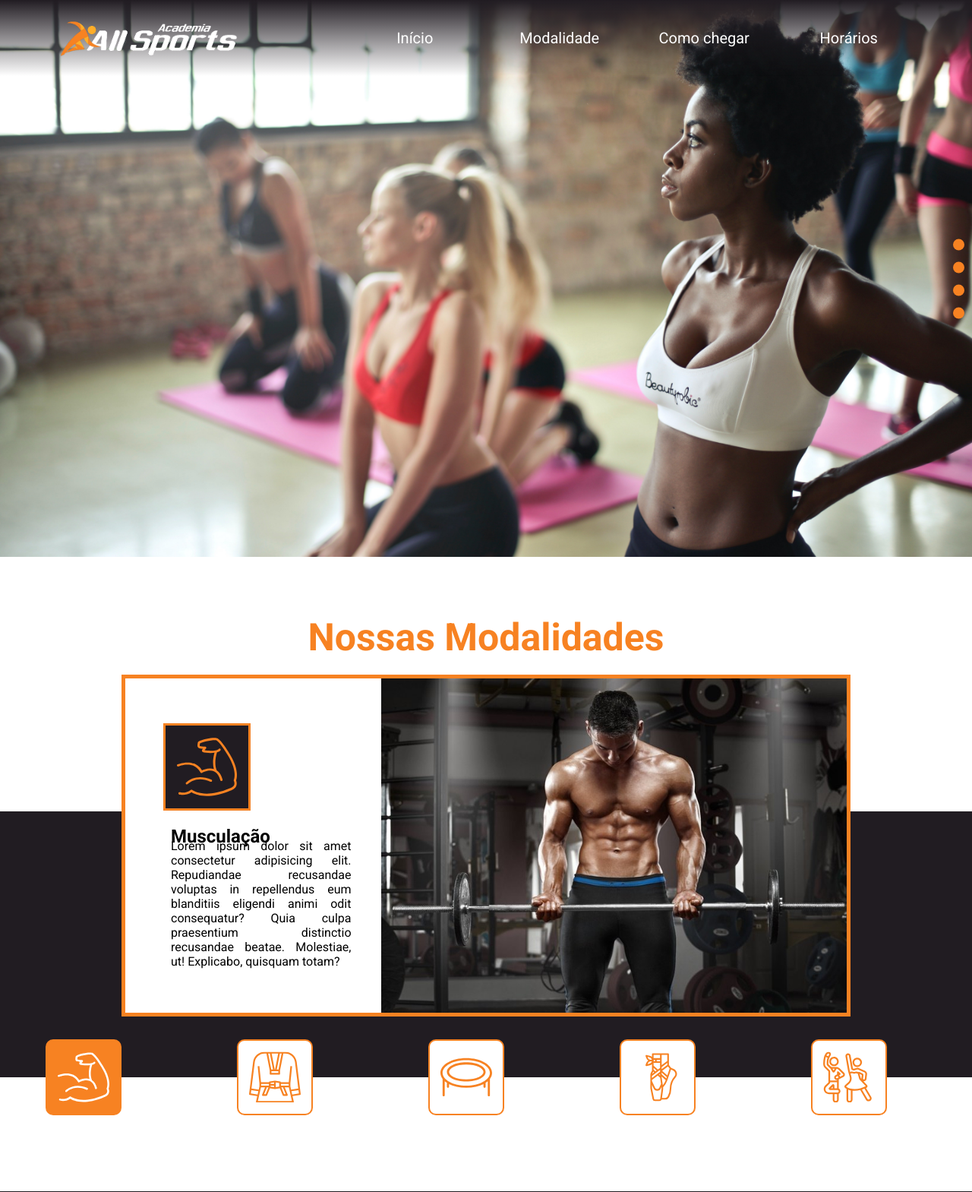
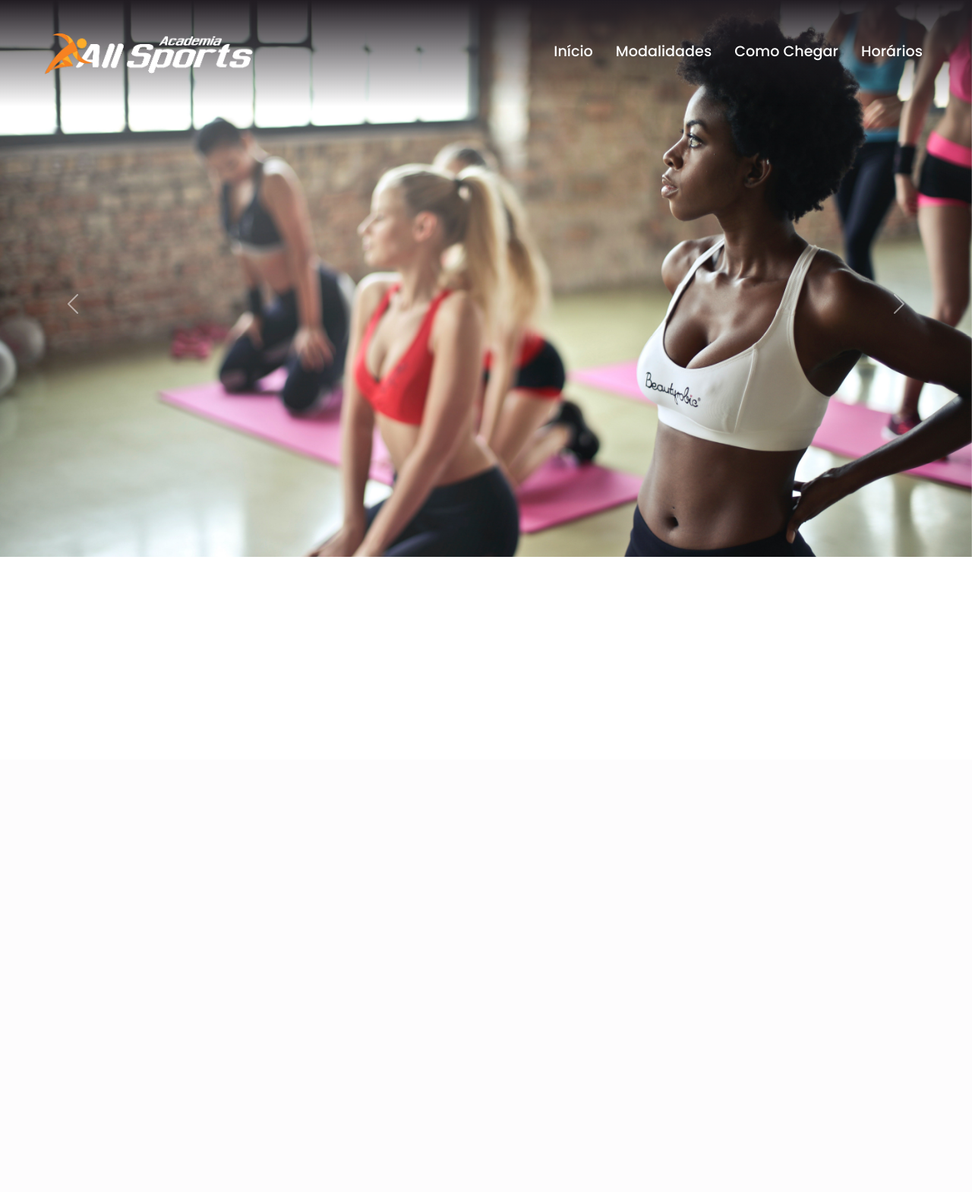
Before and after one commit to luiz-k-alencar/Academia-All-Sport, a PHP site: page / in a window 1280 px wide. Shown: the top 1569 px of the page at 76% size. After the commit the page ends 733 px from the top, so only its background shows below. Run offline with PHP 8.4, Linux system fonts and the light colour scheme.

Commit message:
Banner and Header

```diff
--- a/css/style.css
+++ b/css/style.css
@@ -1,9 +1,10 @@
-* {
+@import url('https://fonts.googleapis.com/css?family=Poppins:200,300,400,500,600,700,800,900%display=swap');
+
+*{
+  font-family: 'Poppins', sans-serif;
+  box-sizing: border-box;
+  padding: 0;
   margin: 0;
-  padding: 0;
-  list-style: none;
-  box-sizing: border-box;
-  font-family: "Roboto";
 }
 
 a {
@@ -11,175 +12,101 @@ a {
   text-decoration: none;
 }
 
-section {
-  padding-top: 10px;
+/* HEADER */
+
+header{
+  background-image: linear-gradient(to bottom, rgb(33, 28, 34), transparent);
+  justify-content: space-between;
+  padding: 20px 50px;
+  align-items: center;
+  transition: 500ms;
+  position: fixed;
+  display: flex;
+  z-index: 1000;
+  width: 100%;
+  left: 0;
+  top: 0;
 }
 
-/* HEADER */
+header.sticky{
+  box-shadow: 0 5px 20px rgba(0, 0, 0, 0.1);
+  background-color: #fff;
+  background-image: none;
+  padding: 0px 50px;
+}
 
-.header {
-  background-image: linear-gradient(to bottom, rgb(33, 28, 34), transparent);
-  position: sticky;
-  top: 0px;
-  padding: 5px;
-  z-index: 2;
+header .logo{
   height: 100px;
 }
 
-.headerFixed {
-  background-color: white;
-  background-image: none;
-  color: #f78222;
-  border-bottom: 5px solid #f78222;
-
-  transition: 1000ms;
-}
-
-.logoHeaderDiv {
-  display: inline-block;
-  margin-left: 5%;
-  padding: 3px;
-  width: 20%;
-}
-
-.academiaLogo {
-  width: 100%;
-  border-radius: 10px;
-}
-
-.academiaLogoWhite {
+header .black{
   display: none;
 }
 
-.displayNone {
+header .white{
+  display: flex
+}
+
+header.sticky .black{
+ display: flex;
+}
+
+header.sticky .white{
   display: none;
 }
 
-.academiaLogoBlack {
-  width: 100%;
-  border-radius: 10px;
-  display: block;
+header ul{
+  position: relative;
+  margin-bottom: 0px;
+  display: flex;
 }
 
-.menuDiv {
-  display: inline-block;
-  padding: 3px;
-  width: 60%;
-  text-align: center;
-  position: absolute;
-  top: 50%;
-  right: 5%;
-  transform: translateY(-50%);
+header ul li{
+  position: relative;
+  list-style: none;
 }
 
-.menu {
-  display: grid;
-  grid-template-columns: 1fr 1fr 1fr 1fr;
+header ul li a {
+  border-bottom: 4px solid transparent;
+  text-decoration: none;
+  display: inline-block;
+  position: relative;
+  text-align: center;
+  transition: 200ms;
+  font-size: 1.2em;
+  margin: 0px 15px;
+  font-weight: 500;
+  color: #fff;
 }
 
-.option {
-  font-size: 20px;
-  padding: 15px;
-  font-family: "Roboto";
-  color: white;
-
-  transition: 20ms;
-}
-
-.optionFixed {
-  font-weight: bold;
+header.sticky ul li a{
   color: #f78222;
 }
 
-.option:hover {
+header ul li a:hover{
+  border-bottom: 4px solid #f78222;
   font-weight: bold;
-  border-bottom: 3px solid #f78222;
+  color: #fff;
+}
+
+header.sticky ul li a:hover{
+  color: #f78222;
 }
 
 /* MAIN */
 
-/* SECTION-1 */
+/* BANNER */
 
-.carrocelSection {
-  height: 85vh;
+.carousel,
+.slide{
+  height: 100vh;
+  overflow: hidden;
 }
 
-.carrocelDiv {
-  position: absolute;
-  top: 0px;
-  width: 100%;
-  height: 100vh;
-  overflow: hidden;
-  z-index: 1;
-}
 
-.slider {
-  position: relative;
-  display: block;
-  margin: auto;
-}
+/*
 
-.slider li {
-  position: absolute;
-  list-style: none;
-}
-
-.slider img {
-  vertical-align: top;
-  margin: auto;
-  width: 100%;
-  height: 100%;
-}
-
-.slider input {
-  display: none;
-}
-
-.slider label {
-  position: absolute;
-  display: block;
-  right: 10px;
-  cursor: pointer;
-  border-radius: 10px;
-  width: 15px;
-  height: 15px;
-  background-color: #f78222;
-  z-index: 10;
-}
-
-.slider li:nth-child(1) label {
-  top: calc(50% - 45px);
-  transform: translateY(-50%);
-}
-
-.slider li:nth-child(2) label {
-  top: calc(50% - 15px);
-  transform: translateY(-50%);
-}
-
-.slider li:nth-child(3) label {
-  top: calc(50% + 15px);
-  transform: translateY(-50%);
-}
-
-.slider li:nth-child(4) label {
-  top: calc(50% + 45px);
-  transform: translateY(-50%);
-}
-
-.slider img {
-  opacity: 0;
-  visibility: hidden;
-  transition: 1000ms;
-}
-
-.slider li input:checked ~ img {
-  opacity: 1;
-  visibility: visible;
-  z-index: 10;
-}
-
-/* SECTION-2 */
+SECTION-2
 
 .titulo {
   color: #f78222;
@@ -192,7 +119,6 @@ section {
 .modalidadesContainer {
   position: relative;
   height: 350px;
-  /* height: 500px; */
   background-color: #211c22;
   margin: 200px 0px 150px 0px;
 }
@@ -201,8 +127,7 @@ section {
   position: absolute;
   width: 75%;
   height: 450px;
-  /* width: 80%;
-  height: 600px; */
+
   top: -180px;
   left: 50%;
   transform: translateX(-50%);
@@ -316,7 +241,7 @@ section {
   transform: translateY(-50%);
 }
 
-/* SECTION-3 */
+SECTION-3
 
 .comoChegarSection {
   background-color: #211c22;
@@ -379,7 +304,7 @@ section {
   background-color: white;
 }
 
-/* SECTION-4 */
+SECTION-4
 
 .horariosSection {
   background-color: #211c22;
@@ -398,7 +323,7 @@ section {
   margin-bottom: 20px;
 }
 
-/* FOOTER */
+FOOTER
 
 .footer {
   display: grid;
@@ -459,4 +384,4 @@ section {
   background-color: #f78222;
   color: black;
   font-weight: bold;
-}
+} */
--- a/index.html
+++ b/index.html
@@ -4,54 +4,105 @@
     <meta charset="UTF-8" />
     <meta http-equiv="X-UA-Compatible" content="IE=edge" />
     <meta name="viewport" content="width=device-width, initial-scale=1.0" />
+    <link rel="shortcut icon" href="./assets/icon.jpg" type="image/x-icon" />
     <link rel="stylesheet" href="./css/style.css" />
-    <link rel="preconnect" href="https://fonts.gstatic.com" />
     <link
-      href="https://fonts.googleapis.com/css2?family=Roboto:wght@400;700&display=swap"
+      href="https://cdn.jsdelivr.net/npm/bootstrap@5.1.0/dist/css/bootstrap.min.css"
       rel="stylesheet"
+      integrity="sha384-KyZXEAg3QhqLMpG8r+8fhAXLRk2vvoC2f3B09zVXn8CA5QIVfZOJ3BCsw2P0p/We"
+      crossorigin="anonymous"
     />
-    <link rel="shortcut icon" href="./assets/Icon.jpg" type="image/x-icon" />
+
     <title>Academia All Sport</title>
   </head>
   <body>
     <header id="header" class="header">
-      <div class="logoHeaderDiv">
-        <img
-          id="academiaLogoWhite"
-          class="academiaLogo"
-          src="./assets/All sports.png"
-          alt="logo"
-        />
-        <img
-          id="academiaLogoBlack"
-          class="academiaLogo displayNone"
-          src="./assets/All sports - black.png"
-          alt="logo"
-        />
+      <a class="logo white" href="#home"><img src="./assets/logo.png" alt="logo" /></a>
+      <a class="logo black" href="#home"><img src="./assets/logo_black.png" alt="logo" /></a>
+      <div class="toggle" onclick="toggleMenu();"></div>
+      <ul class="menu">
+        <li><a href="#banner" onclick="toggleMenu();">Início</a></li>
+        <li><a href="#modalities" onclick="toggleMenu();">Modalidades</a></li>
+        <li><a href="#howToGet" onclick="toggleMenu();">Como Chegar</a></li>
+        <li><a href="#schedule" onclick="toggleMenu();">Horários</a></li>
+      </ul>
+    </header>
+
+    <section id="home" class="banner">
+      <div
+        id="banner"
+        class="carousel slide"
+        data-bs-ride="carousel"
+      >
+        <div class="carousel-indicators">
+          <button
+            type="button"
+            data-bs-target="#banner"
+            data-bs-slide-to="0"
+            class="active"
+            aria-current="true"
+            aria-label="Slide 1"
+          ></button>
+          <button
+            type="button"
+            data-bs-target="#banner"
+            data-bs-slide-to="1"
+            aria-label="Slide 2"
+          ></button>
+          <button
+            type="button"
+            data-bs-target="#banner"
+            data-bs-slide-to="2"
+            aria-label="Slide 3"
+          ></button>
+          <button
+            type="button"
+            data-bs-target="#banner"
+            data-bs-slide-to="3"
+            aria-label="Slide 4"
+          ></button>
+        </div>
+        <div class="carousel-inner">
+          <div class="carousel-item active">
+            <img src="./assets/dance_women.jpg" class="d-block w-100" alt="Aula de dança" />
+          </div>
+          <div class="carousel-item">
+            <img src="./assets/gym_class.jpg" class="d-block w-100" alt="Aula com personal" />
+          </div>
+          <div class="carousel-item">
+            <img src="./assets/taekwondo.jpg" class="d-block w-100" alt="Taekwondo" />
+          </div>
+          <div class="carousel-item">
+            <img src="./assets/running_man.jpg" class="d-block w-100" alt="Homem correndo" />
+          </div>
+        </div>
+        <button
+          class="carousel-control-prev"
+          type="button"
+          data-bs-target="#banner"
+          data-bs-slide="prev"
+        >
+          <span class="carousel-control-prev-icon" aria-hidden="true"></span>
+          <span class="visually-hidden">Previous</span>
+        </button>
+        <button
+          class="carousel-control-next"
+          type="button"
+          data-bs-target="#banner"
+          data-bs-slide="next"
+        >
+          <span class="carousel-control-next-icon" aria-hidden="true"></span>
+          <span class="visually-hidden">Next</span>
+        </button>
       </div>
-      <div class="menuDiv">
-        <ul class="menu">
-          <li>
-            <a id="incioNav" class="option" href="#top">Início</a>
-          </li>
-          <li>
-            <a id="modalidadesNav" class="option" href="#modalidades"
-              >Modalidade</a
-            >
-          </li>
-          <li>
-            <a id="comoChegarNav" class="option" href="#comoChegar"
-              >Como chegar</a
-            >
-          </li>
-          <li>
-            <a id="horariosNav" class="option" href="#horarios">Horários</a>
-          </li>
-        </ul>
-      </div>
-    </header>
+    </section>
+
+    <section style="padding: 100px;"></section>
+
+
+    <!--
     <main class="main">
-      <section id="top" class="carrocelSection">
+      <section id="banner" class="carrocelSection">
         <div class="carrocelDiv">
           <ul class="slider">
             <li>
@@ -77,7 +128,7 @@
           </ul>
         </div>
       </section>
-      <section id="modalidades" class="modalidadesSection">
+      <section id="modalities" class="modalidadesSection">
         <div class="tituloDiv">
           <h1 class="titulo">Nossas Modalidades</h1>
         </div>
@@ -278,7 +329,7 @@
           </div>
         </div>
       </section>
-      <section id="comoChegar" class="comoChegarSection">
+      <section id="howToGet" class="comoChegarSection">
         <div class="comoChegarTexto">
           <h1 class="titulo">Como Chegar</h1>
           <div class="enderecoSection">
@@ -308,7 +359,7 @@
           ></iframe>
         </div>
       </section>
-      <section id="horarios" class="horariosSection">
+      <section id="schedule" class="horariosSection">
         <h1 class="titulo">Horários</h1>
       </section>
 
@@ -358,13 +409,49 @@
       </div>
     </footer>
     <div class="copyrightDiv">
-      <a class="linktrButton" href="https://linktr.ee/luiz.lfka">
-        Copiright © por Luiz F. K. Alencar.
+      <a class="linktrButton" href="https://linkbook.bio/luiz.lfka">
+        Copiright © por Alenk Technologies.
       </a>
-    </div>
+    </div> -->
 
+    <!--
+    <script type="text/javascript">
+      window.addEventListener("scroll", function () {
+        var header = document.querySelector("header");
+        header.classList.toggle("sticky", window.scrollY > 0);
+      });
+
+      // function toggleMenu() {
+      //   var menuToggle = document.querySelector(".toggle");
+      //   var menu = document.querySelector(".menu");
+      //   menuToggle.classList.toggle("active");
+      //   menu.classList.toggle("active");
+      // }
+    </script> -->
+
+    <script type="text/javascript">
+      window.addEventListener("scroll", function () {
+        var header = document.querySelector("header");
+        header.classList.toggle("sticky", window.scrollY > 0);
+      });
+
+      function toggleMenu() {
+        var menuToggle = document.querySelector(".toggle");
+        var menu = document.querySelector(".menu");
+        menuToggle.classList.toggle("active");
+        menu.classList.toggle("active");
+      }
+    </script>
+
+    <script
+      src="https://cdn.jsdelivr.net/npm/bootstrap@5.1.0/dist/js/bootstrap.bundle.min.js"
+      integrity="sha384-U1DAWAznBHeqEIlVSCgzq+c9gqGAJn5c/t99JyeKa9xxaYpSvHU5awsuZVVFIhvj"
+      crossorigin="anonymous"
+    ></script>
+
+    <!--
     <script src="./js/headerChange.js"></script>
     <script src="./js/smoothScroll.js"></script>
-    <script src="./js/modalities.js"></script>
+    <script src="./js/modalities.js"></script> -->
   </body>
 </html>
```
Also changed, not shown: assets/logo.png (renamed from assets/All sports.png), assets/logo_black.png (renamed from assets/All sports - black.png).
